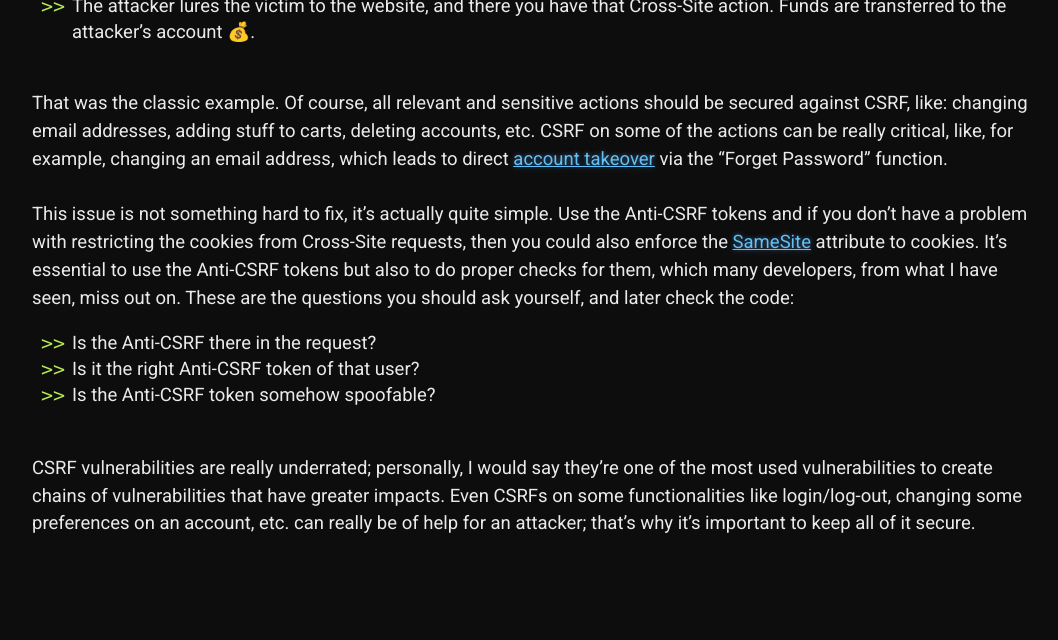
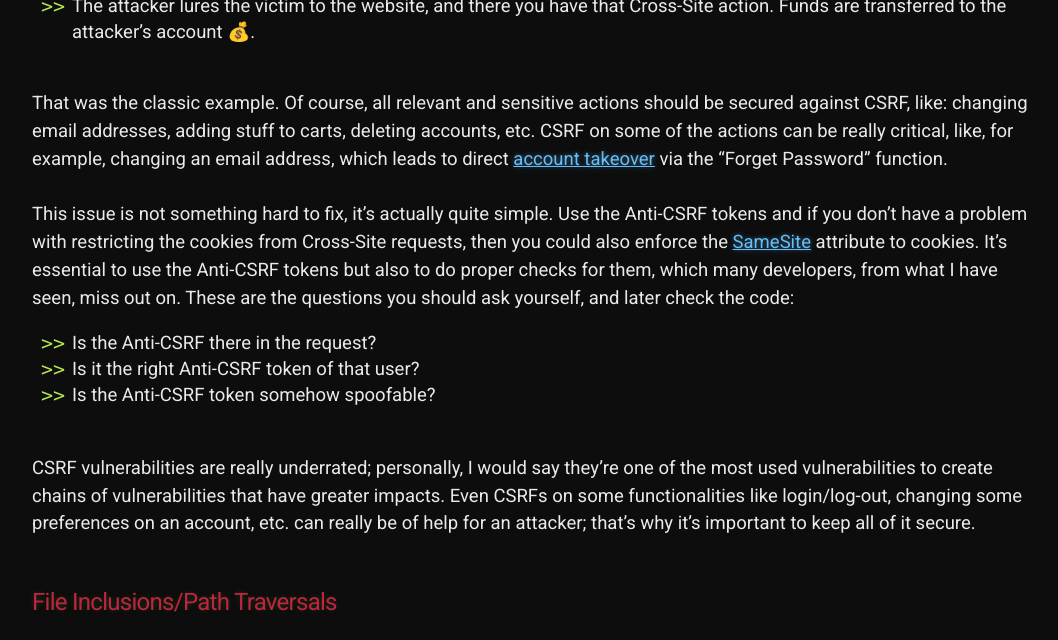
Before and after one commit to 20kilograma/blog, a Jekyll site: the page built from php-sec.md, in a window 1280 px wide and 900 px high, scrolled down 8136 px, cut to the strip 260-900 px from the top of the window. Shown: the whole strip, without its empty margins (108-1166 px from the left). Built offline with Jekyll 4.4.1, drawn with Linux system fonts in a browser that asks for light colours; some web fonts are replaced; our own code applies the rules of GitHub Pages for plain Markdown files; before the commit the page ends 8954 px from its top, so only the background shows below that.

Commit message:
Update php-sec.md

```diff
--- a/php-sec.md
+++ b/php-sec.md
@@ -156,4 +156,6 @@
 - Is the Anti-CSRF token somehow spoofable?
 
 <br>
-CSRF vulnerabilities are really underrated; personally, I would say they're one of the most used vulnerabilities to create chains of vulnerabilities that have greater impacts. Even CSRFs on some functionalities like login/log-out, changing some preferences on an account, etc. can really be of help for an attacker; that's why it's important to keep all of it secure.
+CSRF vulnerabilities are really underrated; personally, I would say they're one of the most used vulnerabilities to create chains of vulnerabilities that have greater impacts. Even CSRFs on some functionalities like login/log-out, changing some preferences on an account, etc. can really be of help for an attacker; that's why it's important to keep all of it secure.<br><br>
+
+## File Inclusions/Path Traversals
```
